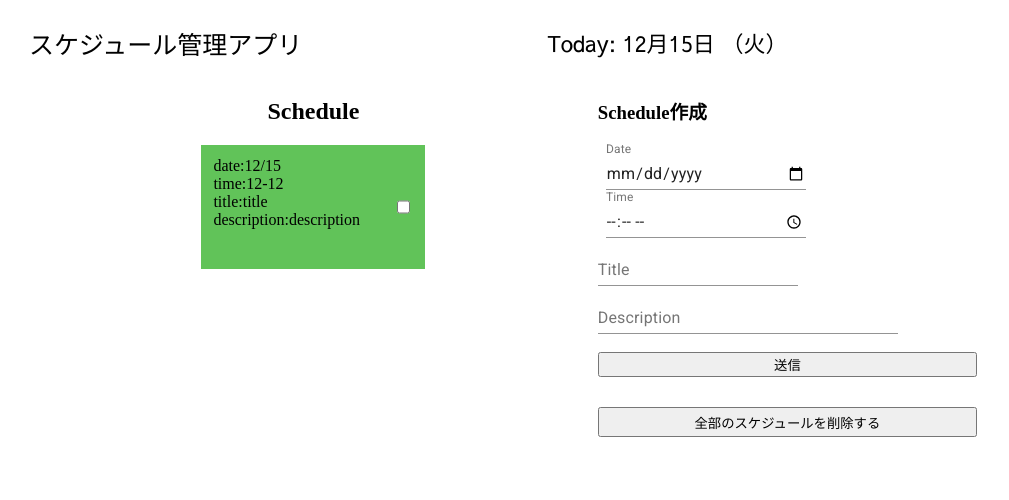
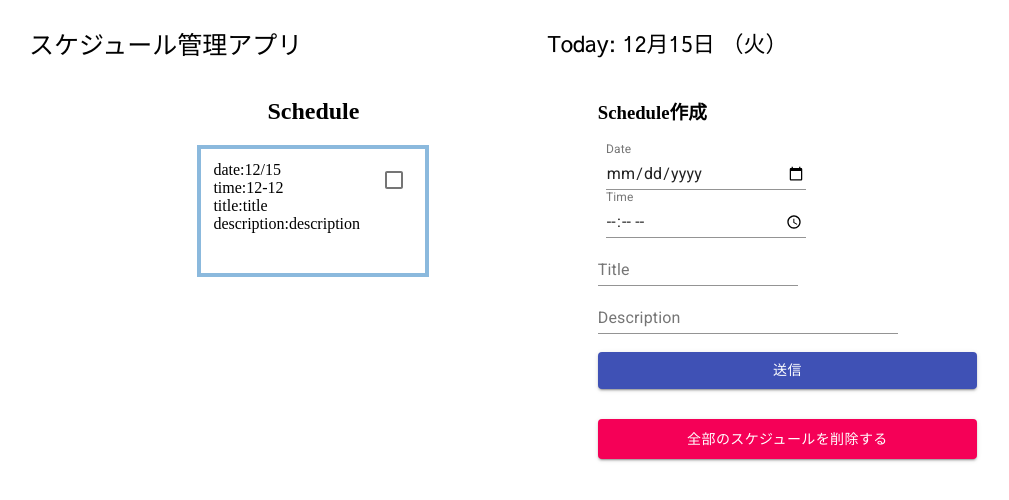
Before and after one commit to kannoRyo/dateForm, a React (Create React App) app: page / in a window 1280 px wide. Shown: the top 500 px of the page, without its empty margins (137-1146 px from the left). Built offline with nearby package versions, Linux system fonts and the light colour scheme.

Commit message:
alert機能作成

```diff
--- a/src/components/App.js
+++ b/src/components/App.js
@@ -41,7 +41,7 @@ const useStyles = makeStyles({
     padding:'12px',
     display:'flex',
     justifyContent:'space-between',
-    backgroundColor: '#61C359',
+    border: '4px solid #8bb9dd'
   }
 })
 
--- a/src/components/InputSchedule.JS
+++ b/src/components/InputSchedule.JS
@@ -1,5 +1,6 @@
 import React ,{useState}from 'react'
 import { makeStyles } from '@material-ui/core/styles';
+import {Button} from '@material-ui/core'
 import {
     ADD_SCHEDULE, DELETE_ALL_SCHEDULS
 } from '../action/index'
@@ -74,6 +75,9 @@ const Inputschedule = ({inputschedule,dispatch,state})=>{
 
     const deleteAllShedules = (e)=>{
         e.preventDefault()
+        if(!window.confirm('すべてのスケジュールを削除しますか？')){
+            return
+        }
 
         dispatch({
             type:DELETE_ALL_SCHEDULS
@@ -83,15 +87,15 @@ const Inputschedule = ({inputschedule,dispatch,state})=>{
     return(
         <div className={inputschedule}>
         <h3>Schedule作成</h3>
-        <form className={classes.container}  onSubmit={(e)=> submitSchedule(e)}noValidate >
+        <form className={classes.container}  onSubmit={(e)=> submitSchedule(e)} noValidate >
             <DatePicker textFieldDate={classes.textFieldDate}　date={date} handleDate={(e)=>handleDate(e)}/>
             <Timepicker textFieldTime={classes.textFieldTime} time={time} handleTime={(e)=>handleTime(e)}/>
             <InputTitle inputTitle={classes.inputTitle} title={title} handleTitle={(e)=>handleTitle(e)}/>
             <InputDescription inputDescription={classes.inputDescription} description={description} handleDescription={(e)=>handleDescription(e)}/>
 
-            <br/><button>送信</button>
+            <br/><Button onClick={(e)=> submitSchedule(e)} variant="contained"  color="primary">送信</Button>
         </form>
-        <button onClick={(e)=>deleteAllShedules(e)} style={{width:'100%',height:'30px' ,margin:'30px 0'}}>全部のスケジュールを削除する</button>
+        <Button onClick={(e)=>deleteAllShedules(e)} style={{width:'100%',height:'40px' ,margin:'30px 0'}} color="secondary" variant="contained">全部のスケジュールを削除する</Button>
         </div>
     )
 }
--- a/src/components/ScheduleBoard.js
+++ b/src/components/ScheduleBoard.js
@@ -1,19 +1,7 @@
-import React ,{useEffect}from 'react'
+import React from 'react'
 import ScheduleElement from './ScheduleElement'
-import {
-    SORT_SCHEDULE,
-} from '../action'
 
 const ScheduleBoard = ({scheduleBoard,state,dispatch,board})=>{
-    useEffect(()=>{
-        dispatch({
-            type: SORT_SCHEDULE
-        })
-    },)
-    console.log(state)
-
-
-
     return(
         <>
         <div className={scheduleBoard} Align="center">
@@ -23,7 +11,7 @@ const ScheduleBoard = ({scheduleBoard,state,dispatch,board})=>{
                 ?
                     state.map((schedule,i)=>{
                         return(
-                            <ScheduleElement  schedule={schedule} board={board} key={i} dispatch={dispatch}/>
+                            <ScheduleElement  schedule={schedule} board={board} key={i} dispatch={dispatch} />
                         )
                     })
                 :
--- a/src/components/ScheduleElement.js
+++ b/src/components/ScheduleElement.js
@@ -1,5 +1,7 @@
-import React from 'react'
+import React　from 'react'
 import {DELETE_SCHEDULE} from '../action/index'
+
+import Checkbox from '@material-ui/core/Checkbox';
 
 const scheduleElement = ({schedule,board,dispatch})=>{
     const month = schedule.date.substring(5,7)
@@ -11,6 +13,10 @@ const scheduleElement = ({schedule,board,dispatch})=>{
 
     const deleteSchedule = (e) =>{
         e.preventDefault()
+        if(!window.confirm(`削除しますか？ (title=${title})`)){
+            return
+        }
+
         dispatch({
             type: DELETE_SCHEDULE,
             id: id
@@ -25,7 +31,8 @@ const scheduleElement = ({schedule,board,dispatch})=>{
                 title:{title} <br/>
                 description:{description}
             </p>
-            <input type="checkbox" onChange={(e)=>deleteSchedule(e)}/>
+            {/* <input type="checkbox"  onChange={(e)=>deleteSchedule(e)} checked={false}/> */}
+            <Checkbox  onChange={(e)=>deleteSchedule(e)}  color="default" style={{width:'20px',height:'20px'}} checked={false}/>
         </div>
     )
 }
```
Also changed, not shown: 1 other file (tests, documents, lock files or other folders).
